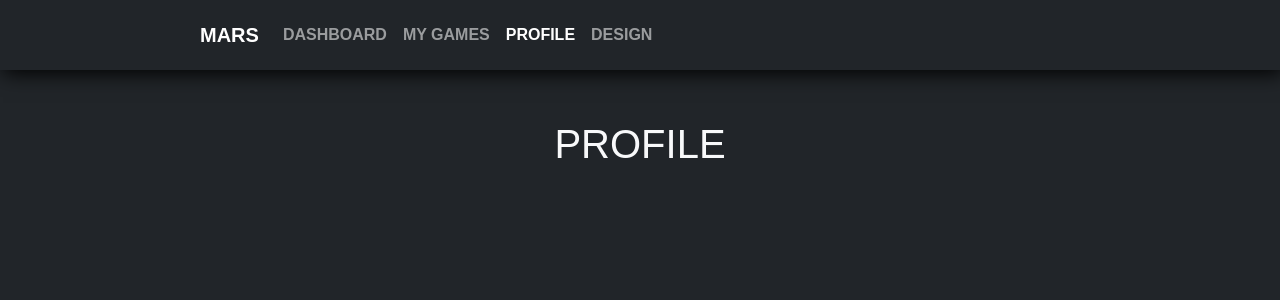
After one commit to Zsezsu/terraforming-mars, a Flask app: template templates/profile.html in a window 1280 px wide. The commit adds this page. Shown: the top 300 px of the page. Run offline with Flask 2, Linux system fonts and the light colour scheme; the template is opened without the code that fills it, so the values that code supplies are empty; some web fonts are replaced.

Commit message:
Add profile.html

```diff
--- a/server.py
+++ b/server.py
@@ -22,7 +22,7 @@ def dashboard():
 
 @app.route('/profile')
 def profile():
-    pass
+    return render_template('profile.html')
 
 
 @app.route('/games')
--- a/templates/design/design.html
+++ b/templates/design/design.html
@@ -1,6 +1,8 @@
 {% extends 'layout/layout.html' %}
 
 {% block title %}Design{% endblock %}
+
+{% block nav_design %}active{% endblock %}
 
 {% block content %}
     <main class="bg-dark">
--- a/templates/layout/layout.html
+++ b/templates/layout/layout.html
@@ -39,7 +39,7 @@
                 <a class="nav-link {% block nav_games %}{% endblock %}" href="{{ url_for('games') }}">My Games</a>
             </li>
             <li class="nav-item">
-                <a class="nav-link {% block nav_profile %}{% endblock %}" href="#">Profile</a>
+                <a class="nav-link {% block nav_profile %}{% endblock %}" href="{{ url_for('profile') }}">Profile</a>
             </li>
             <li class="nav-item">
                 <a class="nav-link {% block nav_design %}{% endblock %}" href="{{ url_for('design') }}">Design</a>
--- /dev/null
+++ b/templates/profile.html
@@ -0,0 +1,9 @@
+{% extends 'layout/layout.html' %}
+
+{% block title %}Profile{% endblock %}
+
+{% block nav_profile %}active{% endblock %}
+
+{% block content %}
+<h1 class="text-center text-light">Profile</h1>
+{% endblock %}
```
